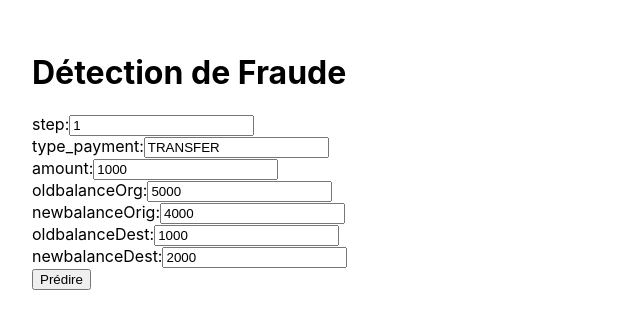
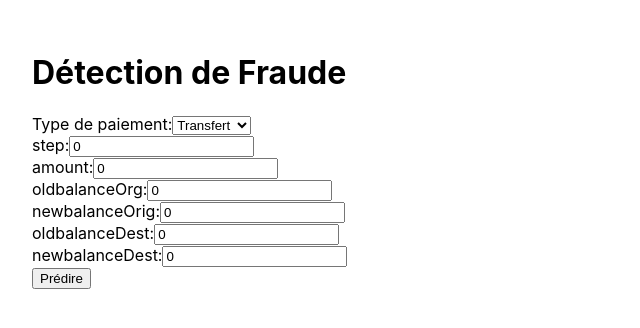
Before and after one commit to ibou224/frontend-fraud, a React (Create React App) app: page / in a window 1280 px wide. Shown: the top 328 px of the page, without its empty margins (0-640 px from the left). Built offline with nearby package versions, Linux system fonts and the light colour scheme.

Commit message:
Update App.js

```diff
--- a/src/App.js
+++ b/src/App.js
@@ -1,15 +1,14 @@
-// src/App.js
 import React, { useState } from "react";
 
 function App() {
   const [formData, setFormData] = useState({
-    step: 1,
+    step: 0,
     type_payment: "TRANSFER",
-    amount: 1000,
-    oldbalanceOrg: 5000,
-    newbalanceOrig: 4000,
-    oldbalanceDest: 1000,
-    newbalanceDest: 2000
+    amount: 0,
+    oldbalanceOrg: 0,
+    newbalanceOrig: 0,
+    oldbalanceDest: 0,
+    newbalanceDest: 0
   });
 
   const [prediction, setPrediction] = useState(null);
@@ -19,10 +18,20 @@ function App() {
   };
 
   const handleSubmit = async () => {
+    // Ajouter les indicateurs binaires basés sur le type de paiement
+    const updatedFormData = {
+      ...formData,
+      type_CASH_OUT: formData.type_payment === "CASH_OUT" ? 1 : 0,
+      type_CASH_IN: formData.type_payment === "CASH_IN" ? 1 : 0,
+      type_DEBIT: formData.type_payment === "DEBIT" ? 1 : 0,
+      type_PAYMENT: formData.type_payment === "PAYMENT" ? 1 : 0,
+      type_TRANSFER: formData.type_payment === "TRANSFER" ? 1 : 0,
+    };
+
     const response = await fetch("https://projet-infonuagique-1.onrender.com/predict", {
       method: "POST",
       headers: { "Content-Type": "application/json" },
-      body: JSON.stringify(formData)
+      body: JSON.stringify(updatedFormData),
     });
 
     const result = await response.json();
@@ -33,12 +42,23 @@ function App() {
     <div style={{ padding: "2rem" }}>
       <h1>Détection de Fraude</h1>
       <div>
-        {Object.keys(formData).map((key) => (
-          <div key={key}>
-            <label>{key}:</label>
-            <input name={key} value={formData[key]} onChange={handleChange} />
-          </div>
-        ))}
+        <label>Type de paiement:</label>
+        <select name="type_payment" value={formData.type_payment} onChange={handleChange}>
+          <option value="TRANSFER">Transfert</option>
+          <option value="CASH_OUT">Cash Out</option>
+          <option value="CASH_IN">Cash In</option>
+          <option value="PAYMENT">Payment</option>
+          <option value="DEBIT">Debit</option>
+        </select>
+
+        {Object.keys(formData).map((key) =>
+          key !== "type_payment" ? (
+            <div key={key}>
+              <label>{key}:</label>
+              <input name={key} value={formData[key]} onChange={handleChange} />
+            </div>
+          ) : null
+        )}
         <button onClick={handleSubmit}>Prédire</button>
       </div>
       {prediction !== null && <h2>Résultat: {prediction === 1 ? "Fraude" : "Non Fraude"}</h2>}
```
